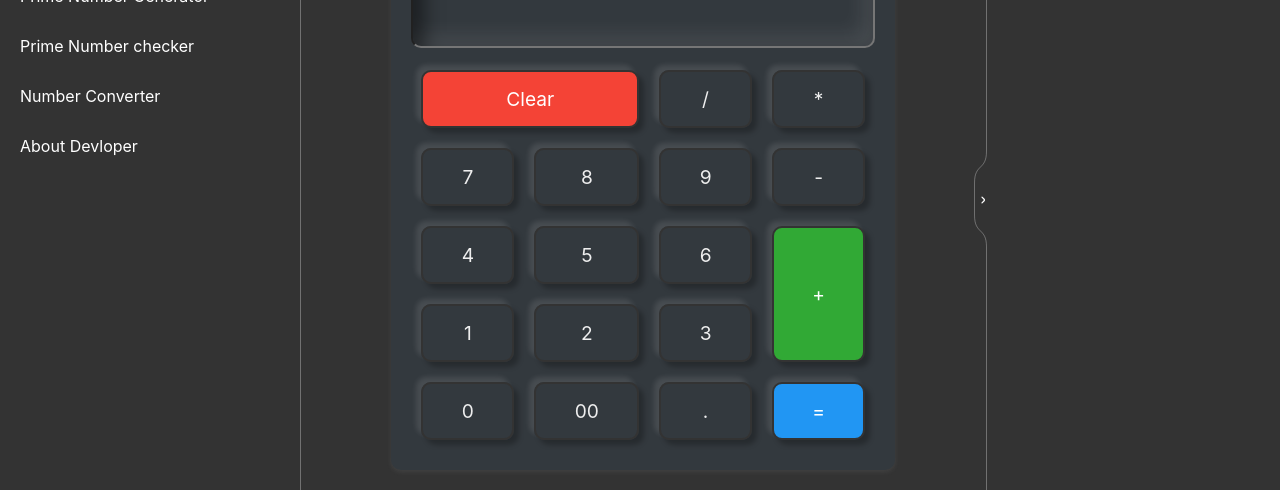
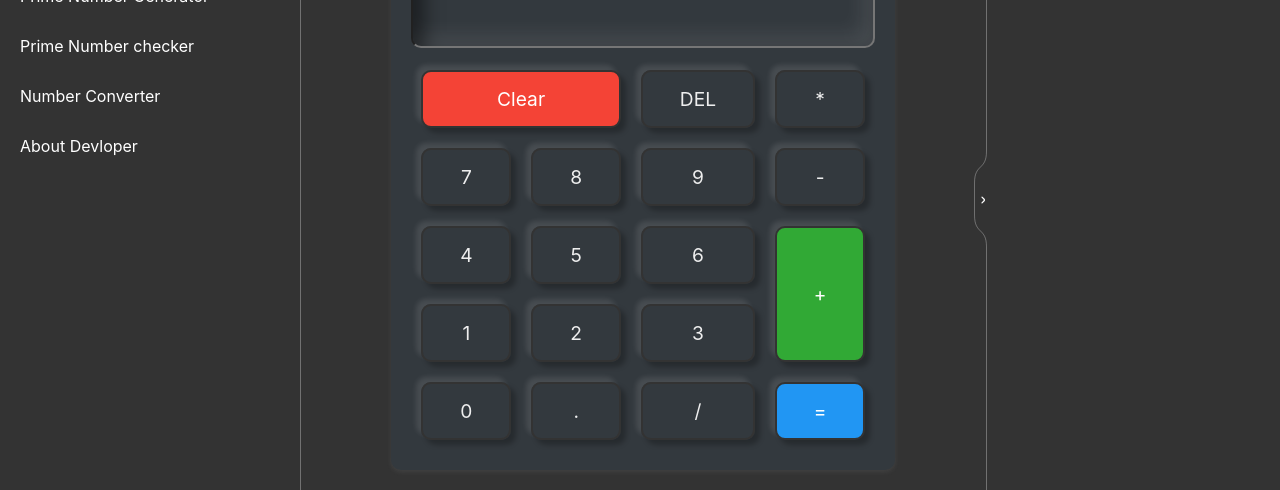
Before and after one commit to adarsh3699/Bhemu-Calculator, a React (Create React App) app: page / in a window 1280 px wide. Shown: the part 224-714 px from the top of the page. Built offline with nearby package versions, Linux system fonts and the light colour scheme.

Commit message:
Refactor Calculator component to add backspace functionality

```diff
--- a/src/components/screen/calculator/Calculator.js
+++ b/src/components/screen/calculator/Calculator.js
@@ -40,6 +40,10 @@ function Calculator() {
 	const handleClearBtn = useCallback(() => {
 		setValue('');
 	}, []);
+
+	const handleBackBtn = useCallback(() => {
+		setValue(value.slice(0, -1));
+	}, [value]);
 	return (
 		<div className="calculatorBg">
 			<div className="left">
@@ -48,7 +52,7 @@ function Calculator() {
 					<span onClick={handleClearBtn} id="clear">
 						Clear
 					</span>
-					<span onClick={handleBrnClick}>/</span>
+					<span onClick={handleBackBtn}>DEL</span>
 					<span onClick={handleBrnClick}>*</span>
 					<span onClick={handleBrnClick}>7</span>
 					<span onClick={handleBrnClick}>8</span>
@@ -64,8 +68,8 @@ function Calculator() {
 					<span onClick={handleBrnClick}>2</span>
 					<span onClick={handleBrnClick}>3</span>
 					<span onClick={handleBrnClick}>0</span>
-					<span onClick={handleBrnClick}>00</span>
 					<span onClick={handleBrnClick}>.</span>
+					<span onClick={handleBrnClick}>/</span>
 					<span onClick={handleEqualToBtn} id="equal">
 						=
 					</span>
```
